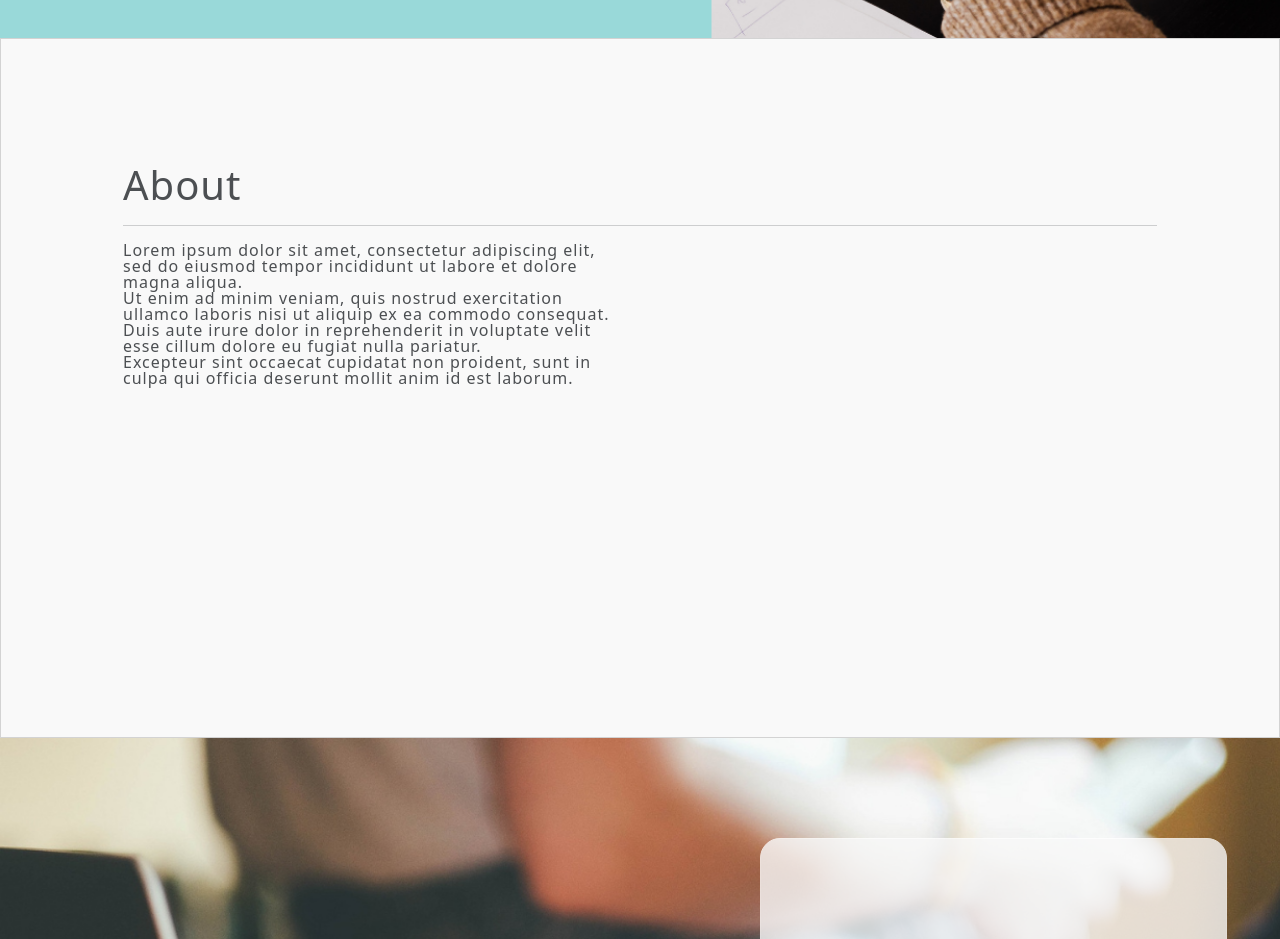
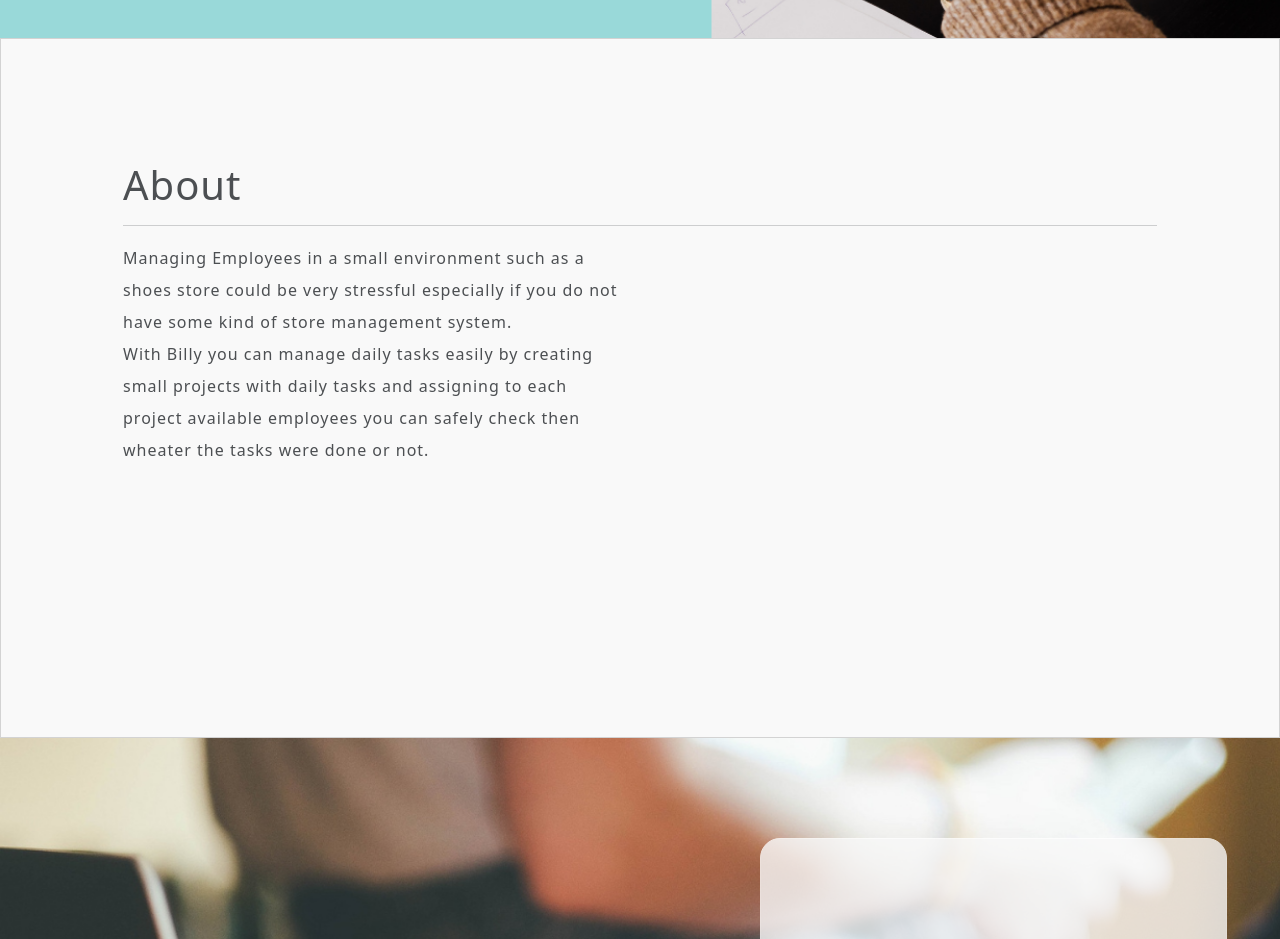
Before and after one commit to Valeprogr/Billy-board-finalproject, a React (Create React App) app in the folder client/: page / in a window 1280 px wide. Shown: the part 820-1759 px from the top of the page. Built offline with nearby package versions, Linux system fonts and the light colour scheme; no server answers.

Commit message:
add about text

```diff
--- a/client/src/pages/about/About.js
+++ b/client/src/pages/about/About.js
@@ -9,10 +9,8 @@ const About = () => {
                 <h1>About</h1>
                 <hr></hr>
                 <div className='box-text'>
-                <p>Lorem ipsum dolor sit amet, consectetur adipiscing elit, sed do eiusmod tempor incididunt ut labore et dolore magna aliqua.<br/>
-                Ut enim ad minim veniam, quis nostrud exercitation ullamco laboris nisi ut aliquip ex ea commodo consequat. <br/>
-                Duis aute irure dolor in reprehenderit in voluptate velit esse cillum dolore eu fugiat nulla pariatur. <br/>
-                Excepteur sint occaecat cupidatat non proident, sunt in culpa qui officia deserunt mollit anim id est laborum.</p>
+                <p>Managing Employees in a small environment such as a shoes store could be very stressful especially if you do not have some kind of store management system. <br/>
+                With Billy you can manage daily tasks easily by creating small projects with daily tasks and assigning to each project available employees you can safely check then wheater the tasks were done or not.</p>
                 </div>
                 </div>
             </div>
--- a/client/src/pages/about/about.css
+++ b/client/src/pages/about/about.css
@@ -25,7 +25,7 @@
     /* background-color: white; */
     /* border: solid 1px lightgrey; */
     opacity: 80%;
-    line-height: 1rem;
+    line-height: 2rem;
 }
 
 .box-text{
```
